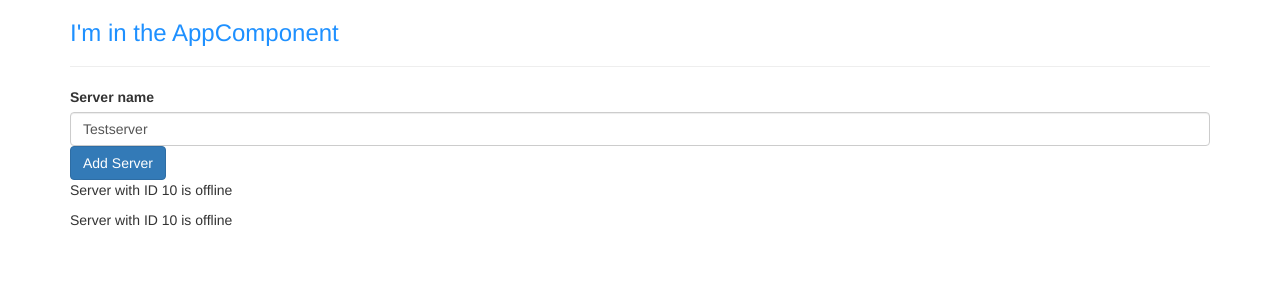
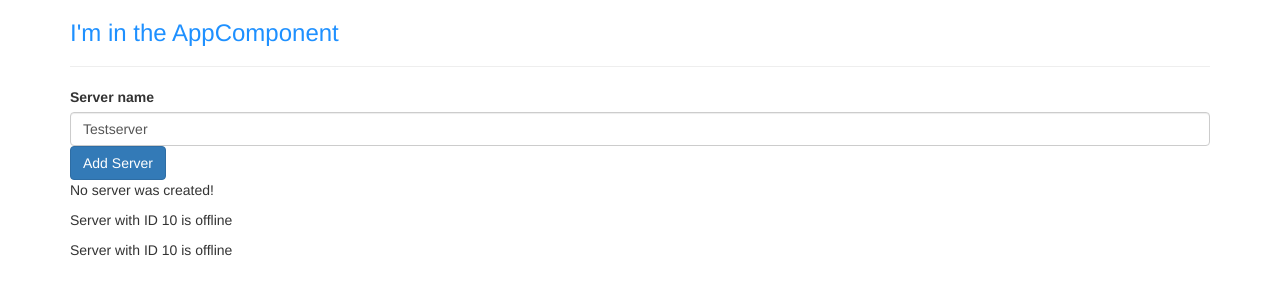
Before and after one commit to Elybourland/my-first-app, an Angular app: page / in a window 1280 px wide. Shown: the top 300 px of the page. Built offline with nearby package versions, Linux system fonts and the light colour scheme.

Commit message:
ngif with else condition

```diff
--- a/src/app/servers/servers.component.html
+++ b/src/app/servers/servers.component.html
@@ -19,6 +19,11 @@
 </button>
 <!-- <p>{{ serverCreationStatus }}</p> -->
 <!-- <p [innerText]="allowNewServer"></p> -->
-<p *ngIf="serverCreated">Server was created, server name is {{ serverName }}</p>
+<p *ngIf="serverCreated; else noServer">Server was created, server name is {{ serverName }}</p>
+<ng-template #noServer>
+  <p>
+    No server was created!
+  </p>
+</ng-template>
 <app-server></app-server>
 <app-server></app-server>
```
